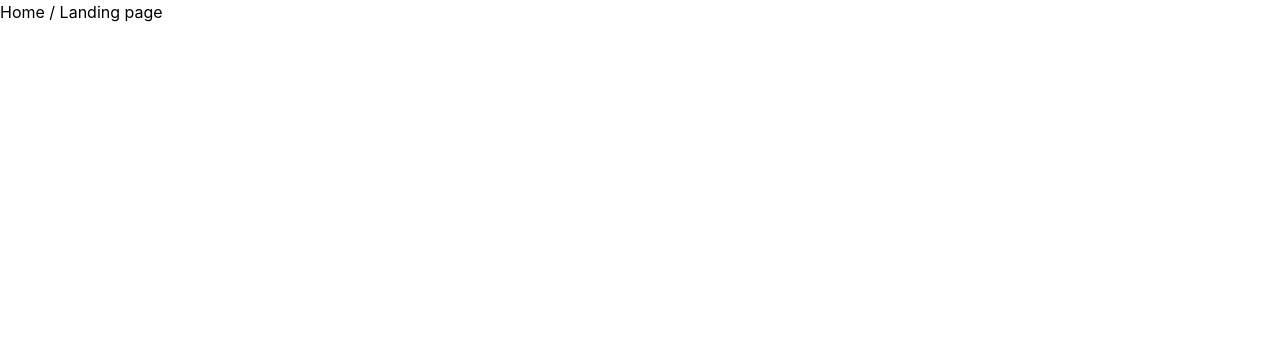
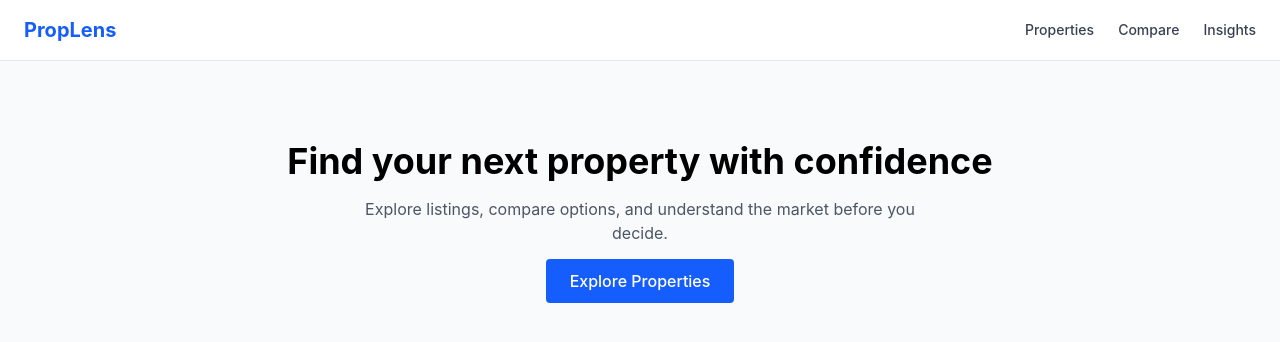
Before and after one commit to younusalinahid/proplens-real-estate-platform, a React (Vite) app: page / in a window 1280 px wide. Shown: the top 342 px of the page. Built offline with nearby package versions, Linux system fonts and the light colour scheme.

Commit message:
added navber and hero section in home page

```diff
--- a/src/App.tsx
+++ b/src/App.tsx
@@ -1,17 +1,22 @@
 import "./test.tsx"
 import {Routes, Route} from "react-router-dom";
 import DiscoveryPage from "./features/DiscoveryPage.tsx";
+import Navbar from "./components/Navbar.tsx";
+import Hero from "./components/Hero.tsx";
 
 function App() {
     return (
-        <Routes>
-            <Route path="/" element={<div>Home / Landing page</div>} />
-            <Route path="/properties" element={<DiscoveryPage />} />
-            <Route path="/property/:id" element={<div>Property Detail page</div>} />
-            <Route path="/compare" element={<div>Compare page</div>} />
-            <Route path="/insights" element={<div>Market Insights page</div>} />
-        </Routes>
-    )
+        <>
+            <Navbar/>
+            <Routes>
+                <Route path="/" element={<Hero />}/>
+                <Route path="/properties" element={<DiscoveryPage/>}/>
+                <Route path="/property/:id" element={<div>Property Detail page</div>}/>
+                <Route path="/compare" element={<div>Compare page</div>}/>
+                <Route path="/insights" element={<div>Market Insights page</div>}/>
+            </Routes>
+        </>
+    );
 }
 
 export default App
--- /dev/null
+++ b/src/components/Hero.tsx
@@ -0,0 +1,21 @@
+import {Link} from "react-router-dom";
+
+function Hero() {
+    return (
+        <section className="text-center py-20 px-6 bg-gray-50">
+            <h1 className="text-4xl font-bold mb-4">
+                Find your next property with confidence
+            </h1>
+            <p className="text-gray-600 mb-6 max-w-xl mx-auto">
+                Explore listings, compare options, and understand the market before you decide.
+            </p>
+            <Link to="/properties"
+                  className="bg-blue-600 text-white px-6 py-3 rounded font-medium hover:bg-blue-700 transition-colors"
+            >
+                Explore Properties
+            </Link>
+        </section>
+    )
+}
+
+export default Hero;
--- /dev/null
+++ b/src/components/Navbar.tsx
@@ -0,0 +1,19 @@
+import {Link} from "react-router-dom";
+
+function Navbar() {
+    return (
+        <nav className="flex items-center justify-between px-6 py-4 border-b border-gray-200">
+            <Link to="/" className="text-xl font-bold text-blue-600">
+                PropLens
+            </Link>
+
+            <div className="flex gap-6 text-sm font-medium text-gray-700">
+                <Link to="/properties">Properties</Link>
+                <Link to="/compare">Compare</Link>
+                <Link to="/insights">Insights</Link>
+            </div>
+        </nav>
+    )
+}
+
+export default Navbar;
```
